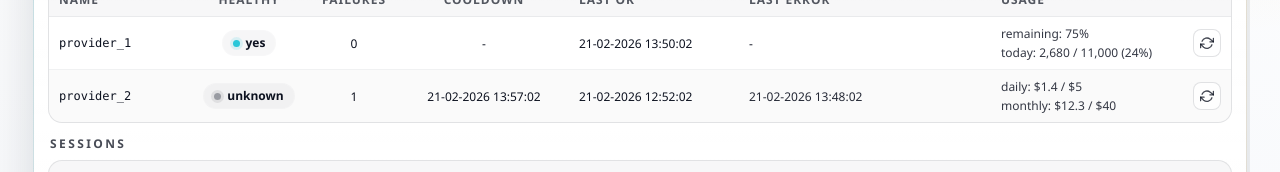
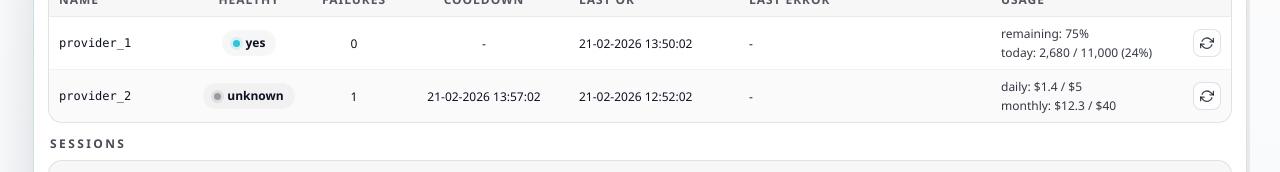
Before and after one commit to yiyousiow000814/API-Router, a React (Vite) app: page / in a window 1280 px wide. Shown: the part 376-548 px from the top of the page. Built offline with nearby package versions, Linux system fonts and the light colour scheme.

Commit message:
Revert "fix: keep last-error time when jump unavailable"
This reverts commit d0050b67a16ad0f335f942d72000573fffa55ec6.

```diff
--- a/src/ui/components/ProvidersTable.tsx
+++ b/src/ui/components/ProvidersTable.tsx
@@ -197,8 +197,7 @@ export function ProvidersTable({ providers, status, refreshingProviders, onRefre
               if (event.unix_ms !== lastErrorAt) return false
               return event.message.trim() === lastErrorMessage
             })
-            const showLastError = lastErrorAt > 0
-            const canJumpToEventLog = showLastError && lastErrorMessage.length > 0 && hasMatchingRecentError
+            const showLastError = lastErrorAt > 0 && lastErrorMessage.length > 0 && hasMatchingRecentError
 
             return (
               <tr key={p}>
@@ -218,7 +217,6 @@ export function ProvidersTable({ providers, status, refreshingProviders, onRefre
                   {showLastError ? (
                     <span className="aoLastErrorCell">
                       <span className="aoLastErrorTime">{fmtWhen(lastErrorAt)}</span>
-                      {canJumpToEventLog ? (
                       <button
                         className="aoLastErrorViewBtn"
                         onClick={() =>
@@ -232,7 +230,6 @@ export function ProvidersTable({ providers, status, refreshingProviders, onRefre
                       >
                         View
                       </button>
-                      ) : null}
                     </span>
                   ) : (
                     '-'
```
Lines whose indentation alone changed are shown as unchanged.
